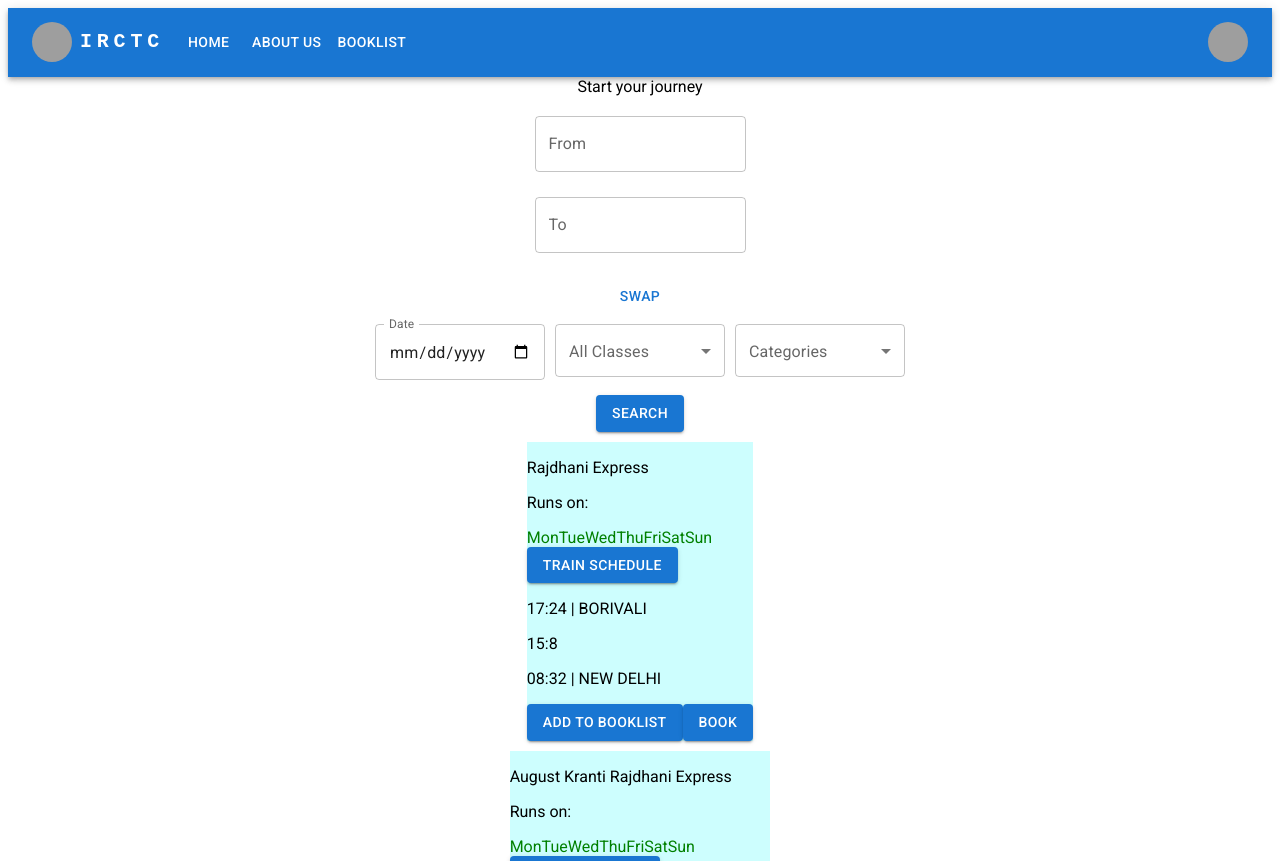
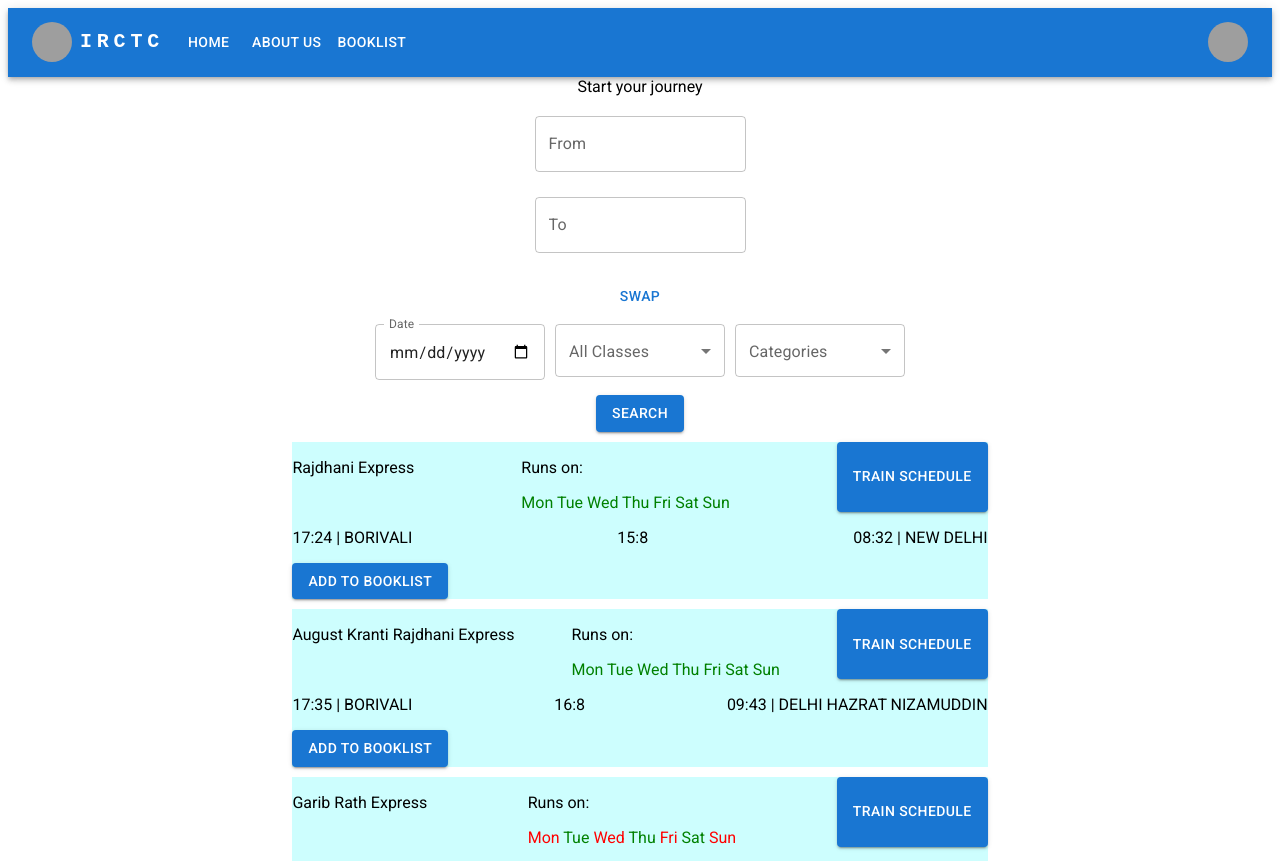
Before and after one commit to naim195/irctc-clone, a React (Vite) app: page /home in a window 1280 px wide. Shown: the top 861 px of the page. Built offline with nearby package versions, Linux system fonts and the light colour scheme; grey boxes are pictures that could not be loaded.

Commit message:
basic functionality of site done

```diff
--- a/src/App.jsx
+++ b/src/App.jsx
@@ -9,13 +9,14 @@
 import Register from "./components/Register";
 import Payment from "./components/Payment";
 import "@fontsource/roboto/500.css";
+import Logout from "./components/Logout";
 
 function App() {
   const location = useLocation();
   const hideNavBarFor = ["/login", "/register", "/"];
   const [bookedTrains, setBookedTrains] = useState([]);
   const [paymentSuccessful, setPaymentSuccessful] = useState(false);
-  const [currentTrain, setCurrentTrain] = useState('');
+  const [currentTrain, setCurrentTrain] = useState("");
 
   return (
     <div className="main">
@@ -60,6 +61,7 @@
             />
           }
         />
+        <Route path="/logout" element={<Logout />} />
       </Routes>
     </div>
   );
--- a/src/components/Booklist.jsx
+++ b/src/components/Booklist.jsx
@@ -3,8 +3,14 @@
 import fareData from "../fare_data.json";
 import { Button } from "@mui/material";
 import { useNavigate } from "react-router-dom";
+import "../styles/booklist.css"
 
-export default function Booklist({ bookedTrains, setBookedTrains, currentTrain,setCurrentTrain }) {
+export default function Booklist({
+  bookedTrains,
+  setBookedTrains,
+  currentTrain,
+  setCurrentTrain,
+}) {
   const navigate = useNavigate();
 
   // const [fareData, setFareData] = useState(null);
@@ -41,15 +47,15 @@
 
   const handlePayment = (trainName) => {
     setCurrentTrain(trainName);
-    navigate('/payment');
-  }
+    navigate("/payment");
+  };
 
   return (
     <div key={uuidv4()}>
       <h4>Your booked tickets are :</h4>
 
       {bookedTrains.map((train) => (
-        <div>
+        <div className="bg">
           <div key={uuidv4()}>
             <p>Train Name: {train.train_name}</p>
             <p>From: {train.from_station_name}</p>
@@ -70,11 +76,10 @@
               className="button"
               variant="contained"
               color="primary"
-              onClick={()=>handlePayment(train.train_name)}
+              onClick={() => handlePayment(train.train_name)}
               disabled={train.paymentSuccessful}
             >
-                    {train.paymentSuccessful ? 'Already Booked' : 'Book Now'}
-
+              {train.paymentSuccessful ? "Already Booked" : "Book Now"}
             </Button>
           </div>
         </div>
--- /dev/null
+++ b/src/components/Logout.jsx
@@ -0,0 +1,16 @@
+import { Button } from '@mui/material';
+import React from 'react';
+import { useNavigate } from 'react-router-dom';
+
+const Logout = () => {
+    const navigate = useNavigate();
+  return (
+    <div>
+          Are you sure you want to logout?
+          <Button onClick={()=>navigate('/')}>Yes, log out</Button>
+          <Button onClick={() => navigate('/home')}>No, stay signed in</Button>
+    </div>
+  );
+}
+
+export default Logout;
--- a/src/components/Payment.jsx
+++ b/src/components/Payment.jsx
@@ -4,24 +4,29 @@
 
 export default function PaymentForm({
   paymentSuccessful,
-  setPaymentSuccessful,bookedTrains, setBookedTrains,currentTrain,setCurrentTrain
+  setPaymentSuccessful,
+  bookedTrains,
+  setBookedTrains,
+  currentTrain,
+  setCurrentTrain,
 }) {
   const navigate = useNavigate();
   const handleSubmit = (event) => {
     event.preventDefault();
-    setPaymentSuccessful(true); // Set payment successful upon successful processing
+    setPaymentSuccessful(true);
 
-    const updatedBookedTrains = bookedTrains.map(train =>
-      train.train_name === currentTrain ? { ...train, paymentSuccessful: true } : train
+    const updatedBookedTrains = bookedTrains.map((train) =>
+      train.train_name === currentTrain
+        ? { ...train, paymentSuccessful: true }
+        : train,
     );
 
     setBookedTrains(updatedBookedTrains);
-    navigate('/booklist');
+    navigate("/booklist");
   };
 
   return (
     <form onSubmit={handleSubmit}>
-
       <Grid container spacing={3}>
         <Grid item xs={12}>
           <TextField required id="cardNumber" label="Card number" fullWidth />
--- a/src/components/train.jsx
+++ b/src/components/train.jsx
@@ -8,7 +8,7 @@
 
   useEffect(() => {
     setIsBooked(
-      bookedTrains.some((train) => train.train_name === trainData.train_name),
+      bookedTrains.some((train) => train.train_name === trainData.train_name)
     );
   }, [bookedTrains, trainData.train_name]);
 
@@ -16,8 +16,8 @@
     if (isBooked) {
       setBookedTrains(
         bookedTrains.filter(
-          (train) => train.train_name !== trainData.train_name,
-        ),
+          (train) => train.train_name !== trainData.train_name
+        )
       );
     } else {
       setBookedTrains([...bookedTrains, trainData]);
@@ -26,7 +26,7 @@
 
   return (
     <div className="ticket-bg">
-      <div>
+      <div className="details">
         <p>{trainData.train_name}</p>
         <div className="days">
           <p>Runs on:</p>
@@ -34,13 +34,13 @@
             if (trainData.run_days.includes(day)) {
               return (
                 <span key={day} style={{ color: "green" }}>
-                  {day}
+                  {day + " "}
                 </span>
               );
             } else {
               return (
                 <span key={day} style={{ color: "red" }}>
-                  {day}
+                  {day + " "}
                 </span>
               );
             }
@@ -56,7 +56,7 @@
           Train Schedule
         </Button>
       </div>
-      <div>
+      <div className="timings">
         <p>
           {trainData.from_std} | {trainData.from_station_name}
         </p>
@@ -74,9 +74,6 @@
         >
           {isBooked ? "REMOVE FROM BOOKLIST" : "ADD TO BOOKLIST"}
         </Button>
-        <Button className="button" variant="contained" color="primary">
-          BOOK
-        </Button>
       </div>
     </div>
   );
--- /dev/null
+++ b/src/styles/booklist.css
@@ -0,0 +1,4 @@
+.bg {
+  background-color: rgba(33, 248, 248, 0.225);
+  width: 55%;
+}
--- a/src/styles/train.css
+++ b/src/styles/train.css
@@ -1,3 +1,14 @@
 .ticket-bg {
   background-color: rgba(33, 248, 248, 0.225);
+  width: 55%;
 }
+
+.details,
+.timings {
+  display: flex;
+  justify-content: space-between;
+}
+
+.days span {
+  gap: 2px;
+}
```
